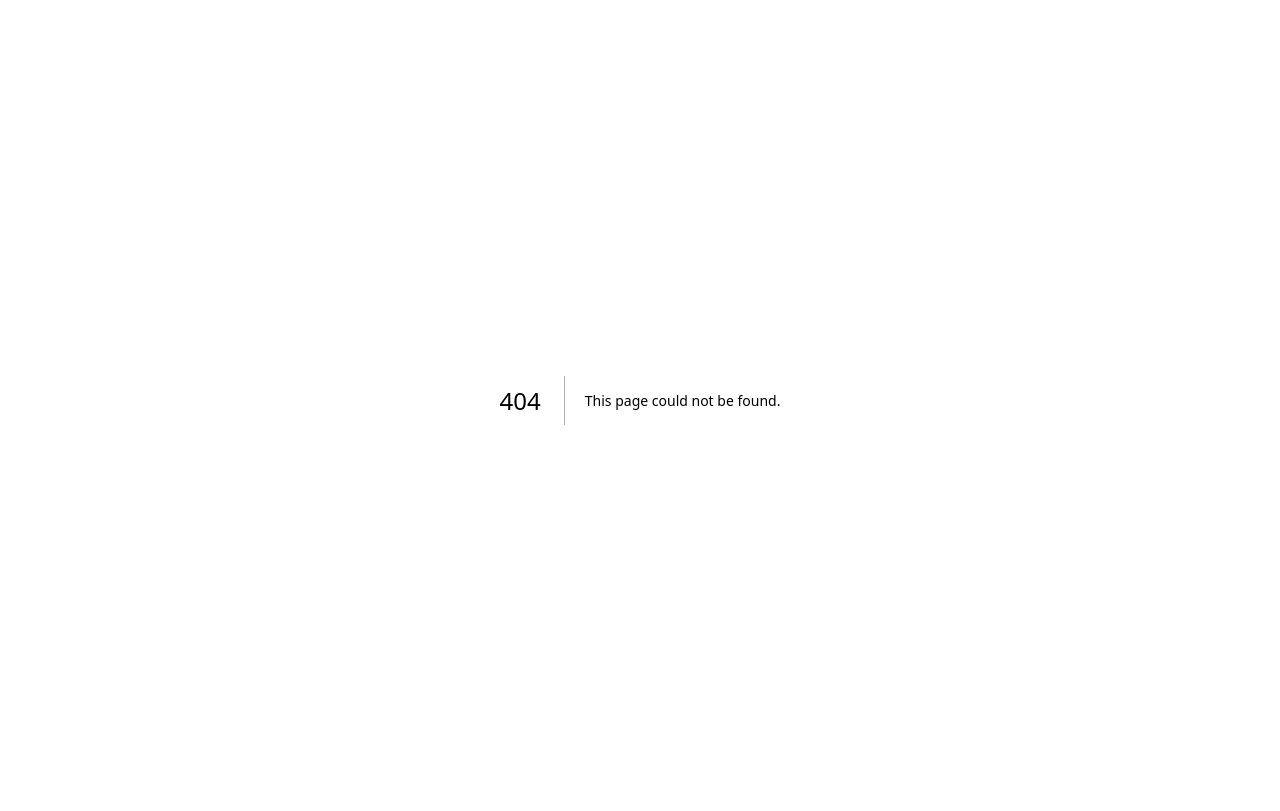
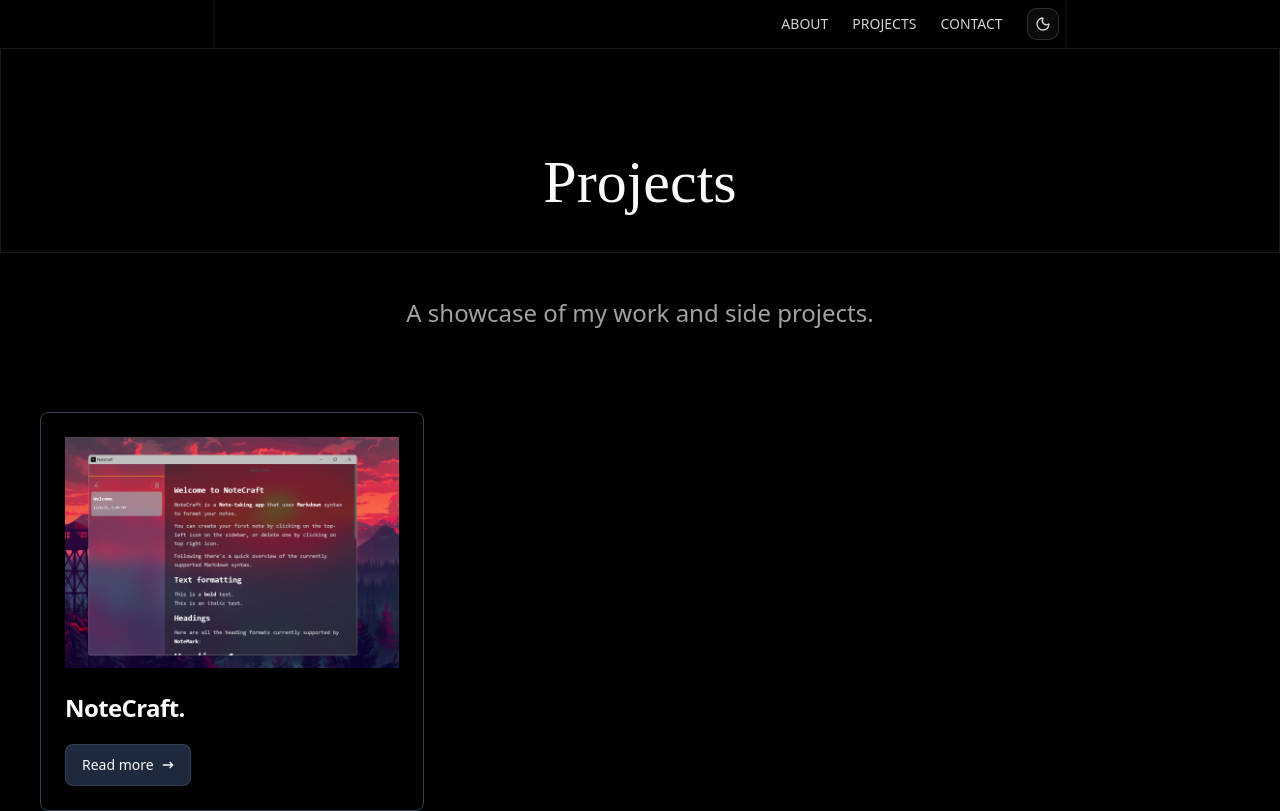
Before and after one commit to T095T/Portfolio, a Next.js app: page /projects in a window 1280 px wide. Before the commit this address had no page. Built offline with nearby package versions, Linux system fonts and the light colour scheme; a web font is replaced by a local one.

Commit message:
Fixed navbar. project section added

```diff
--- a/src/app/layout.tsx
+++ b/src/app/layout.tsx
@@ -48,7 +48,7 @@ export default function RootLayout({
           enableSystem={false}
           disableTransitionOnChange
         >
-          <Starfield />
+          {/* <Starfield /> */}
           {children}
         </ThemeProvider>
       </body>
--- a/src/app/page.tsx
+++ b/src/app/page.tsx
@@ -2,12 +2,14 @@
 import React from 'react'
 import HomeContent from '../components/HomeContent'
 import Navbar from '../components/Navbar'
+
 const page = () => {
   return (
     <>
     <Navbar/>
     <HomeContent/>
 
+
     </>
   )
 }
--- /dev/null
+++ b/src/app/projects/page.tsx
@@ -0,0 +1,26 @@
+import React from "react";
+import Navbar from "../../components/Navbar";
+import ProjectCard from "@/src/components/ProjectCard";
+
+function Projects() {
+  return (
+    <>
+      <Navbar />
+      <section id="projects">
+        <div className="w-full relative  pt-20 sm:pt-24 border ">
+          <h1 className="text-3xl sm:text-4xl md:text-5xl lg:text-6xl font-technor  sm:mb-8 text-center leading-tight ">
+            Projects
+          </h1>
+        </div>
+        <div className="mt-10">
+          <p className="text-neutral-600 dark:text-neutral-400 text-lg sm:text-xl md:text-2xl text-center max-w-3xl mx-auto leading-relaxed">
+            A showcase of my work and side projects.
+          </p>
+        </div>
+      </section>
+      <ProjectCard className="w-full max-w-none px-2 "/>
+    </>
+  );
+}
+
+export default Projects;
--- a/src/components/Navbar.tsx
+++ b/src/components/Navbar.tsx
@@ -12,12 +12,12 @@ const Navbar = () => {
 
   const navLinks = [
     { name: 'About', href: '#about' },
-    { name: 'Projects', href: '#projects' },
+    { name: 'Projects', href: '/projects' },
     { name: 'Contact', href: '#contact' },
   ];
 
   return (
-    <div className='z-50 w-full h-12 flex justify-center border font-stack font-light text-neutral-700 dark:text-neutral-300 top-0 sticky border-neutral-100 dark:border-neutral-900 dark:bg-black bg-[#fdfcff] '>
+    <div className='z-50 w-full h-12 flex justify-center  font-stack font-light text-neutral-700 dark:text-neutral-300 top-0 sticky border-neutral-100  dark:bg-black bg-[#fdfcff] '>
       <div className='h-full border absolute left-[16.62%] dark:border-neutral-950 border-[#f4f3f3] hidden md:block' />
       <div className='h-full border absolute right-[16.62%] dark:border-neutral-950 border-[#f4f3f3] hidden md:block' />
 
--- /dev/null
+++ b/src/components/ProjectCard.tsx
@@ -0,0 +1,50 @@
+import React from "react";
+interface ProjectCardProps {
+  title?: string;
+  description?: string;
+  className: string;
+}
+
+const ProjectCard = ({ className, title, description }: ProjectCardProps) => {
+  return (
+    <>
+      <div className="bg-neutral-primary-soft block max-w-sm p-6 border border-slate-700 rounded-md shadow-xs ml-10 mt-20">
+        <img
+          className="rounded-base"
+          src="/assets/Thumbnail-NoteCraft.png"
+          alt=""
+        />
+
+        <h5 className="mt-6 mb-5 text-2xl font-semibold tracking-tight text-heading">
+          NoteCraft.
+        </h5>
+
+        <a
+          href="#"
+          className="inline-flex items-center text-body bg-slate-800 rounded-md box-border border border-default-medium  shadow-xs font-medium leading-5 rounded-base text-sm px-4 py-2.5 hover:border-1 hover:border-b-white hover:border-1 hover:border-r-white"
+        >
+          Read more
+          <svg
+            className="w-4 h-4 ms-1.5 rtl:rotate-180 -me-0.5"
+            aria-hidden="true"
+            xmlns="http://www.w3.org/2000/svg"
+            width="24"
+            height="24"
+            fill="none"
+            viewBox="0 0 24 24"
+          >
+            <path
+              stroke="currentColor"
+              stroke-linecap="round"
+              stroke-linejoin="round"
+              stroke-width="2"
+              d="M19 12H5m14 0-4 4m4-4-4-4"
+            />
+          </svg>
+        </a>
+      </div>
+    </>
+  );
+};
+
+export default ProjectCard;
--- /dev/null
+++ b/src/components/Projects.tsx
@@ -0,0 +1,15 @@
+import React from "react";
+import Navbar from "./Navbar";
+
+function Projects() {
+  return (
+    <>
+      <Navbar />
+      <section id="projects">
+        <div className="flex items-center justify-between mt-10">Projects</div>
+      </section>
+    </>
+  );
+}
+
+export default Projects;
```
Also changed, not shown: public/assets/Thumbnail-NoteCraft.png (added).
